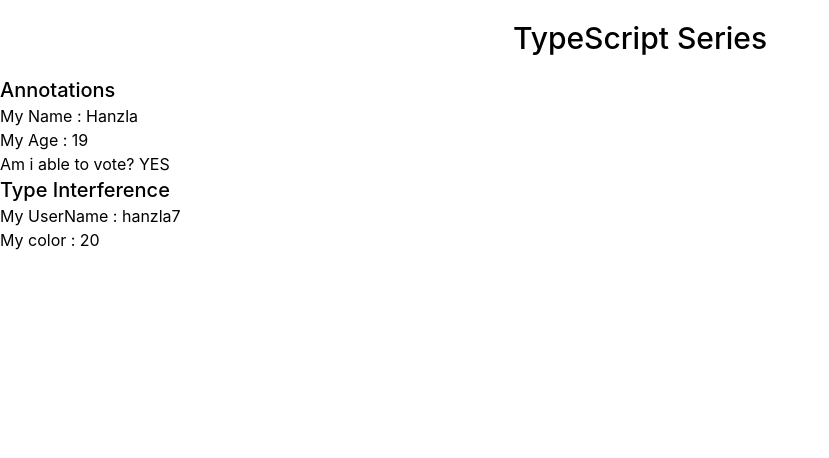
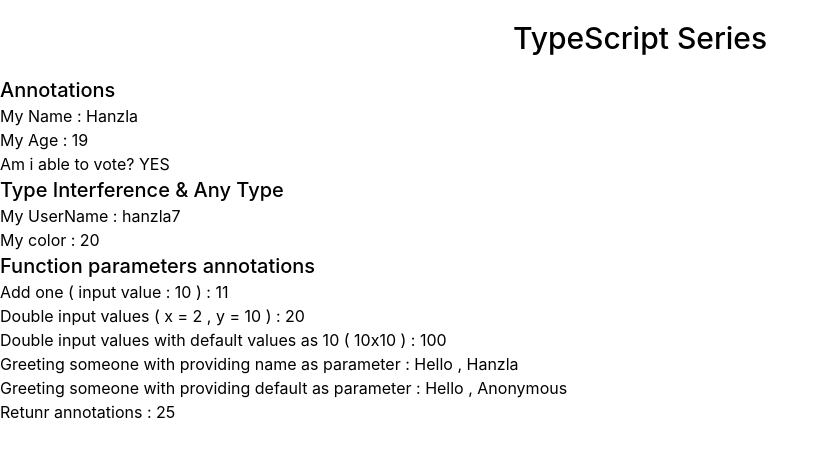
Before and after one commit to fullstackwithHanzla/Typescript, a React (Vite) app: page / in a window 1280 px wide. Shown: the top 458 px of the page, without its empty margins (0-829 px from the left). Built offline with nearby package versions, Linux system fonts and the light colour scheme.

Commit message:
Functions type annotations Done

```diff
--- a/src/App.tsx
+++ b/src/App.tsx
@@ -24,6 +24,46 @@
   let myColor:any = "Crimson";
   myColor = 20;
 
+  // Function parameters annotations
+  // Function parameter annotations in TypeScript are used to specify the expected type of the parameters that a function takes
+  const inputVal:number = 10
+  function addOne(num:number){
+    return num + 1;
+  }
+
+
+  // Arrow function annotation
+  const firstVal = 2;
+  const secondVal = 10;
+
+  const doubleValue = (x:number = 10 , y:number = 10) => {
+    return x * y
+  }
+
+  // Default function for example greeting someone
+  function greetingSomeone(name:string = "Anonymous") {
+    return `Hello , ${name}`
+  }
+
+  // Return annotatoins
+  function double1(x:number):number {
+    return x * x
+  }
+    // ❌ WRONG: Relying on inference
+  // function doubleValue(num: number) {
+  //   if (num > 10) return; // Whoops! Forgot to return a number here.
+  //   return num * 2;
+  // }
+  //  TS infers the return type as: number | undefined
+  //  The bug propagates to the rest of your app.
+
+  //  CORRECT: Explicitly annotating the intent
+  // function doubleValueExplicit(num: number): number {
+  //   if (num > 10) return; // ❌ TS Error: Type 'undefined' is not assignable to type 'number'
+  //   return num * 2;
+  // }
+
+
   return (
     <div>
         <h1 className="text-3xl font-medium w-full my-5 text-center">
@@ -38,9 +78,19 @@
         </div>
 
         <div>
-          <h2 className="text-xl font-medium">Type Interference</h2>
+          <h2 className="text-xl font-medium">Type Interference & Any Type</h2>
           <p>My UserName : {myUsername}</p>
           <p>My color : {myColor}</p>
+        </div>
+
+        <div>
+          <h2 className="text-xl font-medium">Function parameters annotations</h2>
+          <p>Add one ( input value : {inputVal} ) : {addOne(inputVal)}</p>
+          <p>Double input values ( x = {firstVal} , y = {secondVal} ) : {doubleValue(firstVal,secondVal)}</p>
+          <p>Double input values with default values as 10 ( 10x10 ) : {doubleValue()}</p>
+          <p>Greeting someone with providing name as parameter : {greetingSomeone(myName)}</p>
+          <p>Greeting someone with providing default as  parameter : {greetingSomeone()}</p>
+          <p>Retunr annotations : {double1(5)}</p>
         </div>
     </div>
   )
```
